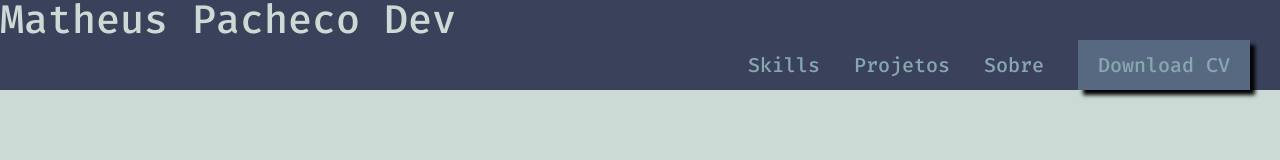
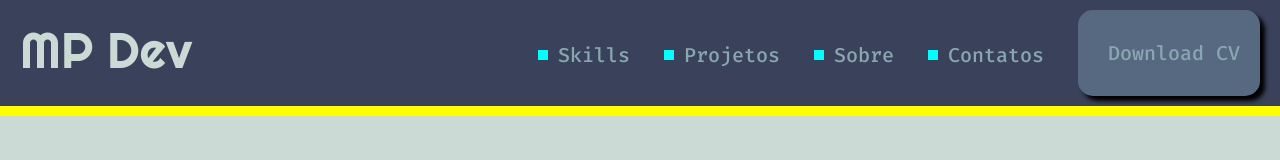
Before and after one commit to matheuspacheco7/matheuspacheco7.github.io, a plain HTML site: page index.html in a window 1280 px wide. Drawn offline with Linux system fonts and the light colour scheme.

Commit message:
Change the css and index

```diff
--- a/css/style.css
+++ b/css/style.css
@@ -1,6 +1,13 @@
 
 header {
+    display: flex;
+    justify-content: space-between;
     background-color: #3a415a;
+    border-bottom: 10px solid yellow;
+    padding-left: 20px;
+    padding-right: 20px;
+    padding-top: 10px;
+    padding-bottom: 10px;
 
 }
 
@@ -15,19 +22,31 @@ body {
 
 h1 {
     color: #cbdad5;
-    font-size: 40px;
-    font-family: "Fira Code" , sans-serif;
+    font-size: 50px;
+    font-family: 'Righteous', sans-serif;
     font-weight: 500;
+    padding-top: 15px;
 
 }
 
 a {
+    display: inline-flex;
+    align-items: center;
     color: #89a7b1;
     font-size: 20px;
     font-family: "Fira Code", sans-serif;
     font-weight: 500;
     text-decoration: none;
     margin-right: 30px;
+}
+
+a:before {
+    content: "";
+    background-color: aqua;
+    width: 10px;
+    height: 10px;
+    margin-right: 10px;
+
 }
 
 #button-download {
@@ -37,6 +56,16 @@ a {
     line-height: 50px;
     padding-left: 20px;
     padding-right: 20px;
+    padding: 18px 20px;
+    border-radius: 15px;
     box-shadow: 5px 5px 4px #000;
+    margin-right: 0;
 
 }
+
+span {
+    background-color: aqua;
+    width: 10px;
+    height: 10px;
+    margin-right: 10px;
+}
--- a/index.html
+++ b/index.html
@@ -9,19 +9,19 @@
 
     <link rel="preconnect" href="https://fonts.googleapis.com">
     <link rel="preconnect" href="https://fonts.gstatic.com" crossorigin>
-    <link href="https://fonts.googleapis.com/css2?family=Fira+Code:wght@300;500&family=Inter:wght@100;200;300;400;500;600;700;800;900&family=Noto+Sans:wght@400;700&display=swap" rel="stylesheet">
-
+    <link href="https://fonts.googleapis.com/css2?family=Fira+Code:wght@300;500&family=Righteous&display=swap" rel="stylesheet">
     <link rel="stylesheet" href="css/reset.css">
 
     <link rel="stylesheet" href="css/style.css">
 </head>
 <body>
     <header>
-        <h1>Matheus Pacheco Dev</h1>
+        <h1>MP Dev</h1>
         <nav>
             <a href="#" lang="en">Skills</a>
             <a href="#">Projetos</a>
             <a href="#">Sobre</a>
+            <a href="#">Contatos</a>
             <a id="button-download" href="#" lang="en">Download CV</a>
         </nav>
     </header>
```
